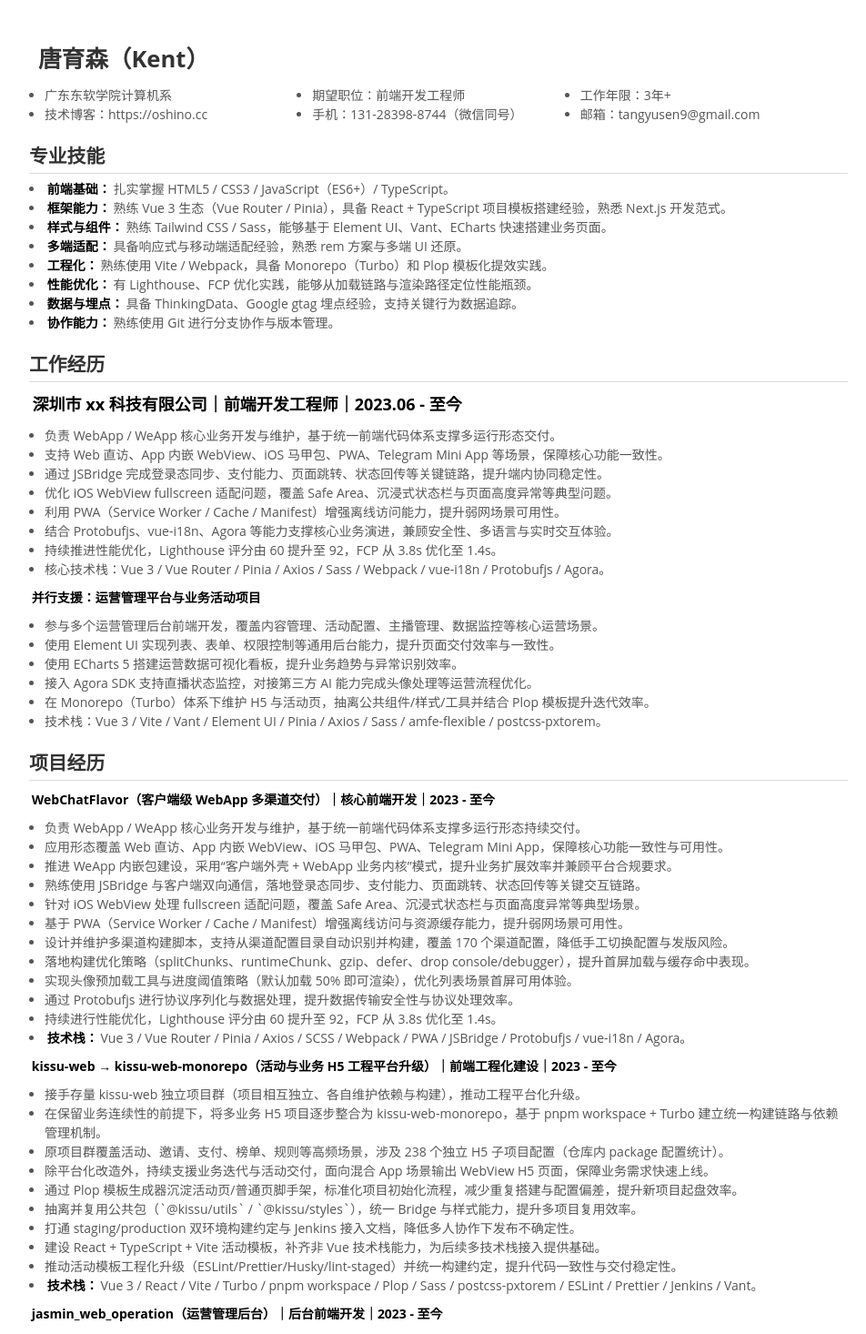
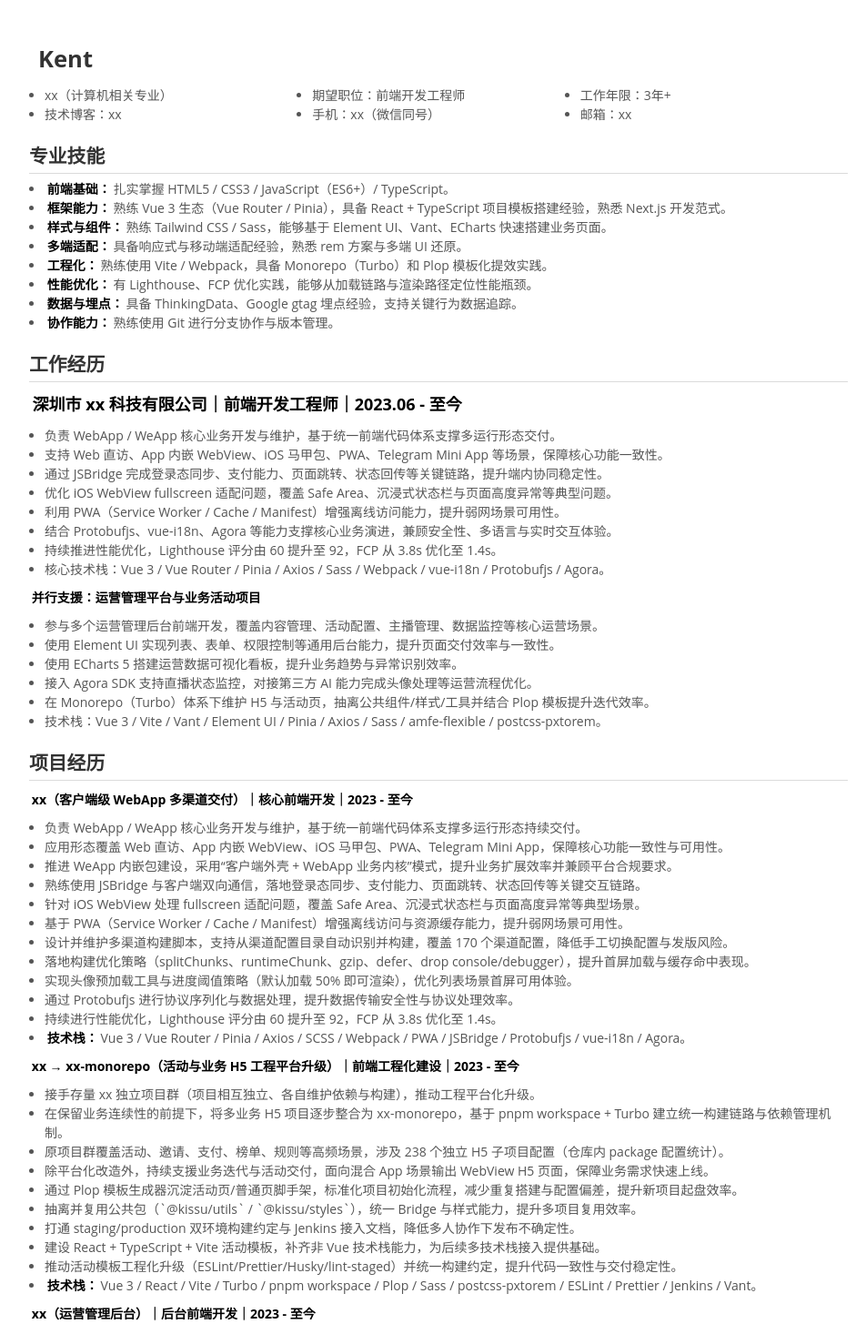
Before and after one commit to ooooshino/ooooshino.github.io, a Vue app: page / in a window 1280 px wide. Shown: the top 1466 px of the page at 91% size, without its empty margins (158-1110 px from the left). Built offline with nearby package versions, Linux system fonts and the light colour scheme.

Commit message:
chore(简历): 脱敏公开简历敏感信息

```diff
--- a/src/components/SoftwareExperience.vue
+++ b/src/components/SoftwareExperience.vue
@@ -2,7 +2,7 @@
   <section>
     <h2>项目经历</h2>
 
-    <p><strong>WebChatFlavor（客户端级 WebApp 多渠道交付）｜核心前端开发｜2023 - 至今</strong></p>
+    <p><strong>xx（客户端级 WebApp 多渠道交付）｜核心前端开发｜2023 - 至今</strong></p>
     <ul>
       <li>负责 WebApp / WeApp 核心业务开发与维护，基于统一前端代码体系支撑多运行形态持续交付。</li>
       <li>
@@ -22,11 +22,11 @@
       <li><strong>技术栈：</strong>Vue 3 / Vue Router / Pinia / Axios / SCSS / Webpack / PWA / JSBridge / Protobufjs / vue-i18n / Agora。</li>
     </ul>
 
-    <p><strong>kissu-web → kissu-web-monorepo（活动与业务 H5 工程平台升级）｜前端工程化建设｜2023 - 至今</strong></p>
+    <p><strong>xx → xx-monorepo（活动与业务 H5 工程平台升级）｜前端工程化建设｜2023 - 至今</strong></p>
     <ul>
-      <li>接手存量 kissu-web 独立项目群（项目相互独立、各自维护依赖与构建），推动工程平台化升级。</li>
+      <li>接手存量 xx 独立项目群（项目相互独立、各自维护依赖与构建），推动工程平台化升级。</li>
       <li>
-        在保留业务连续性的前提下，将多业务 H5 项目逐步整合为 kissu-web-monorepo，基于 pnpm workspace + Turbo 建立统一构建链路与依赖管理机制。
+        在保留业务连续性的前提下，将多业务 H5 项目逐步整合为 xx-monorepo，基于 pnpm workspace + Turbo 建立统一构建链路与依赖管理机制。
       </li>
       <li>
         原项目群覆盖活动、邀请、支付、榜单、规则等高频场景，涉及 238 个独立 H5 子项目配置（仓库内 package 配置统计）。
@@ -44,7 +44,7 @@
       <li><strong>技术栈：</strong>Vue 3 / React / Vite / Turbo / pnpm workspace / Plop / Sass / postcss-pxtorem / ESLint / Prettier / Jenkins / Vant。</li>
     </ul>
 
-    <p><strong>jasmin_web_operation（运营管理后台）｜后台前端开发｜2023 - 至今</strong></p>
+    <p><strong>xx（运营管理后台）｜后台前端开发｜2023 - 至今</strong></p>
     <ul>
       <li>参与运营管理后台核心模块开发，覆盖统计报表、配置管理、用户与主播管理等运营链路。</li>
       <li>维护 8 条并行分支，对应 8 个运营平台版本，支撑多平台差异化配置与同步迭代发布。</li>
--- a/src/components/UserInfo.vue
+++ b/src/components/UserInfo.vue
@@ -1,14 +1,14 @@
 <template>
   <section>
     <div>
-      <h3 class="text-center sm:text-left">唐育森（Kent）</h3>
+      <h3 class="text-center sm:text-left">Kent</h3>
       <ul class="flex flex-wrap">
-        <li class="w-1/3">广东东软学院计算机系</li>
+        <li class="w-1/3">xx（计算机相关专业）</li>
         <li class="w-1/3">期望职位：前端开发工程师</li>
         <li class="w-1/3">工作年限：3年+</li>
-        <li class="w-1/3">技术博客：https://oshino.cc</li>
-        <li class="w-1/3">手机：131-28398-8744（微信同号）</li>
-        <li class="w-1/3">邮箱：tangyusen9@gmail.com</li>
+        <li class="w-1/3">技术博客：xx</li>
+        <li class="w-1/3">手机：xx（微信同号）</li>
+        <li class="w-1/3">邮箱：xx</li>
       </ul>
     </div>
   </section>
```
